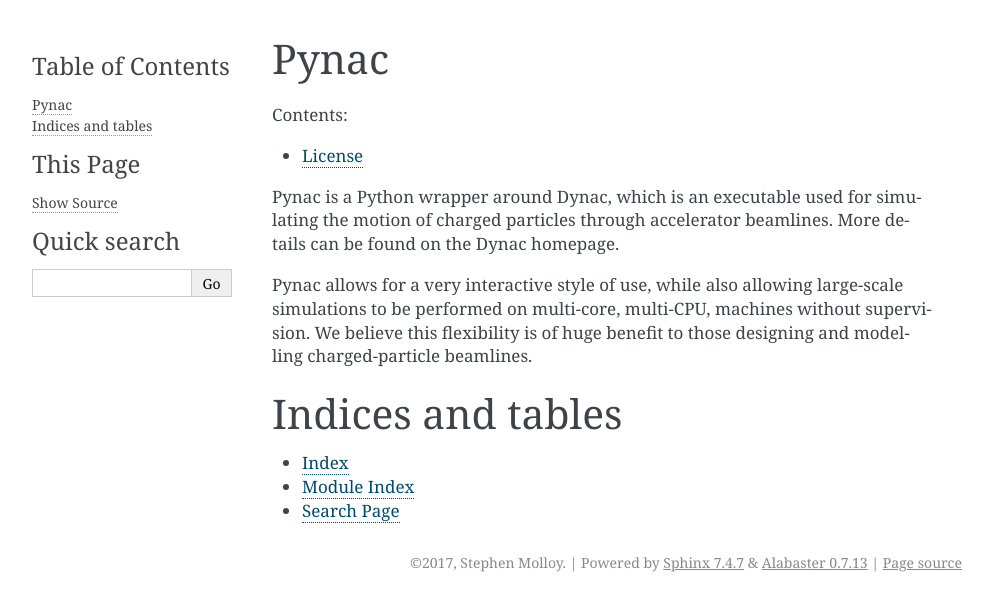
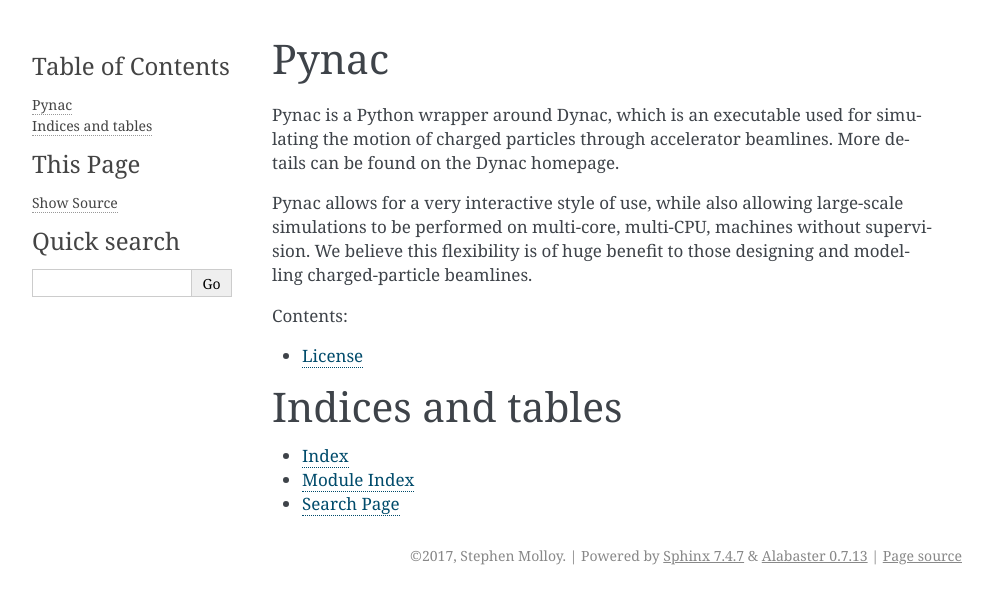
Before and after one commit to se-esss-litterbox/Pynac, a Sphinx documentation site: the page built from docs/index.rst, in a window 1280 px wide. Shown: the top 611 px of the page, without its empty margins (148-1141 px from the left). Built offline with Sphinx 7.4.7, drawn with Linux system fonts in a browser that asks for light colours; some of the changed lines change nothing that is shown.

Commit message:
Reorganised doc front-page

```diff
--- a/docs/index.rst
+++ b/docs/index.rst
@@ -5,12 +5,6 @@
 
 Pynac
 =================================
-
-.. toctree::
-   :maxdepth: 2
-   :caption: Contents:
-
-   license
 
 Pynac is a Python wrapper around Dynac, which is an executable used for simulating
 the motion of charged particles through accelerator beamlines.  More details can
@@ -21,6 +15,12 @@
 We believe this flexibility is of huge benefit to those designing and modelling
 charged-particle beamlines.
 
+.. toctree::
+   :maxdepth: 2
+   :caption: Contents:
+
+   license
+
 Indices and tables
 ==================
 
```
